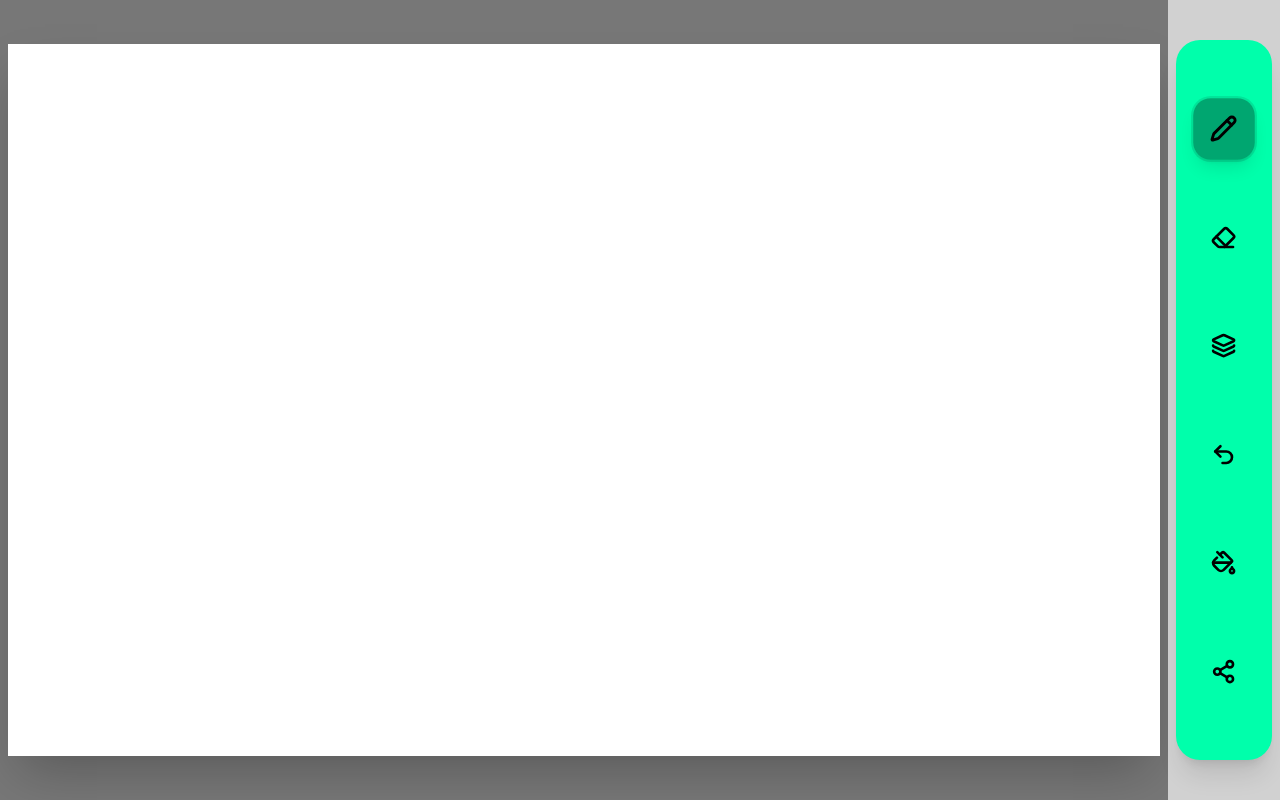
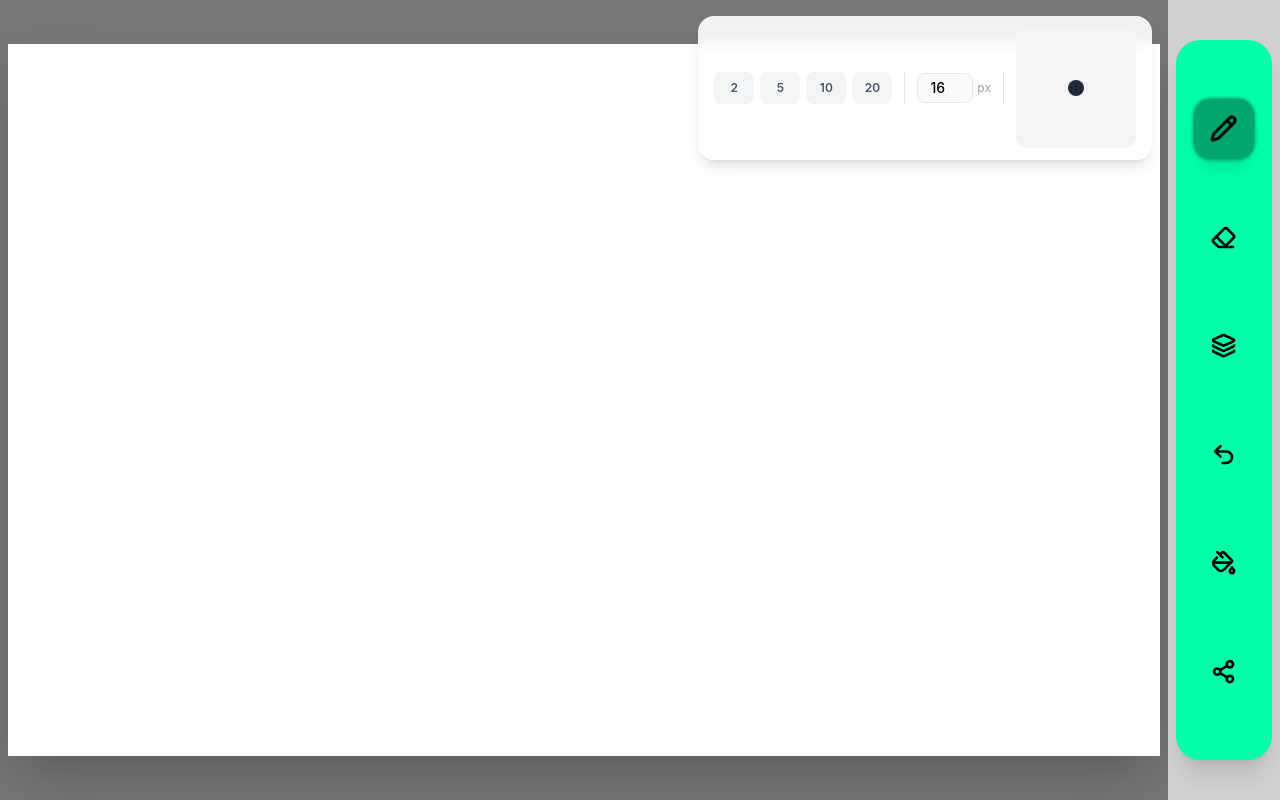
Before and after one commit to 12a1070/Aimag, a React (Vite) app: page / in a window 1280 px wide. Built offline with nearby package versions, Linux system fonts and the light colour scheme.

Commit message:
feat: ブラシ・消しゴムのサイズ変更UIを実装しStorybookストーリーを追加

```diff
--- a/src/App.jsx
+++ b/src/App.jsx
@@ -1,3 +1,4 @@
+import BrushSizeSelector from "./components/BrushSizeSelector";
 import DrawingCanvas from "./components/DrawingCanvas";
 import SharePanel from "./components/SharePanel";
 import Toolbar from "./components/Toolbar";
@@ -10,7 +11,7 @@ function App() {
   const share = useShare(drawing.canvasRef);
 
   return (
-    <div className="flex h-dvh w-screen flex-col overflow-hidden bg-[#E5E5E5] md:flex-row landscape:flex-row">
+    <div className="relative flex h-dvh w-screen flex-col overflow-hidden bg-[#E5E5E5] md:flex-row landscape:flex-row">
       <DrawingCanvas
         canvasRef={drawing.canvasRef}
         canvasHandlers={drawing.canvasHandlers}
@@ -19,6 +20,15 @@ function App() {
         cursorScale={drawing.cursorScale}
         brushSize={drawing.brushSize}
       />
+      <div className="pointer-events-none absolute inset-0 flex items-end justify-center pb-28 landscape:items-start landscape:justify-end landscape:pb-0 landscape:pr-32 landscape:pt-4 md:items-start md:justify-end md:pb-0 md:pr-36 md:pt-4">
+        <div className="pointer-events-auto">
+          <BrushSizeSelector
+            size={drawing.brushSize}
+            onSizeChange={drawing.setBrushSize}
+            toolMode={drawing.toolMode}
+          />
+        </div>
+      </div>
       <Toolbar
         toolMode={drawing.toolMode}
         onSelectTool={drawing.setToolMode}
--- /dev/null
+++ b/src/components/BrushSizeSelector.jsx
@@ -0,0 +1,88 @@
+import React, { useEffect, useState } from "react";
+
+const PRESETS = [2, 5, 10, 20];
+const MIN_SIZE = 1;
+const MAX_SIZE = 500;
+const MAX_PREVIEW_PX = 120;
+
+const BrushSizeSelector = React.memo(function BrushSizeSelector({
+  size,
+  onSizeChange,
+  toolMode = "pencil",
+}) {
+  const [inputValue, setInputValue] = useState(String(size));
+
+  useEffect(() => {
+    setInputValue(String(size));
+  }, [size]);
+
+  const commit = (raw) => {
+    const n = parseInt(raw, 10);
+    const clamped = isNaN(n) ? MIN_SIZE : Math.min(MAX_SIZE, Math.max(MIN_SIZE, n));
+    setInputValue(String(clamped));
+    onSizeChange(clamped);
+  };
+
+  const handleInputChange = (e) => {
+    setInputValue(e.target.value);
+    const n = parseInt(e.target.value, 10);
+    if (!isNaN(n) && n >= MIN_SIZE && n <= MAX_SIZE) {
+      onSizeChange(n);
+    }
+  };
+
+  const previewDiameter = Math.max(2, Math.min(MAX_PREVIEW_PX, size));
+  const isEraser = toolMode === "eraser";
+
+  return (
+    <div className="flex items-center gap-3 rounded-2xl bg-white/90 px-4 py-3 shadow-lg backdrop-blur-sm">
+      <div className="flex gap-1.5">
+        {PRESETS.map((p) => (
+          <button
+            key={p}
+            type="button"
+            onClick={() => onSizeChange(p)}
+            className={`h-8 w-10 rounded-lg text-xs font-semibold transition-all active:scale-95 ${
+              size === p
+                ? "scale-105 bg-black text-white shadow-md"
+                : "bg-gray-100 text-gray-600 hover:bg-gray-200"
+            }`}
+          >
+            {p}
+          </button>
+        ))}
+      </div>
+
+      <div className="h-8 w-px shrink-0 bg-gray-200" />
+
+      <div className="flex items-center gap-1">
+        <input
+          type="number"
+          min={MIN_SIZE}
+          max={MAX_SIZE}
+          value={inputValue}
+          onChange={handleInputChange}
+          onBlur={(e) => commit(e.target.value)}
+          onKeyDown={(e) => e.key === "Enter" && commit(inputValue)}
+          className="w-14 rounded-lg border border-gray-200 bg-gray-50 px-2 py-1 text-center text-sm font-medium focus:border-black focus:outline-none"
+        />
+        <span className="text-xs text-gray-400">px</span>
+      </div>
+
+      <div className="h-8 w-px shrink-0 bg-gray-200" />
+
+      <div className="flex h-[7.5rem] w-[7.5rem] shrink-0 items-center justify-center rounded-xl bg-gray-100">
+        <div
+          className={`rounded-full transition-all ${
+            isEraser
+              ? "border-2 border-gray-300 bg-white"
+              : "bg-gray-800"
+          }`}
+          style={{ width: previewDiameter, height: previewDiameter }}
+        />
+      </div>
+    </div>
+  );
+});
+
+export default BrushSizeSelector;
--- a/src/hooks/useDrawing.js
+++ b/src/hooks/useDrawing.js
@@ -1,5 +1,10 @@
 import { useCallback, useEffect, useMemo, useRef, useState } from "react";
 import { TOOL_CONFIG } from "../constants/toolConfig";
+
+const INITIAL_SIZES = {
+  pencil: TOOL_CONFIG.pencil.size,
+  eraser: TOOL_CONFIG.eraser.size,
+};
 
 export function useDrawing() {
   const canvasRef = useRef(null);
@@ -10,9 +15,17 @@ export function useDrawing() {
   const rafRef = useRef(null);
 
   const [toolMode, setToolMode] = useState("pencil");
+  const [toolSizes, setToolSizes] = useState(INITIAL_SIZES);
   const [cursorPos, setCursorPos] = useState({ x: 0, y: 0 });
   const [isPointerInCanvas, setIsPointerInCanvas] = useState(false);
   const [cursorScale, setCursorScale] = useState(1);
+
+  const setBrushSize = useCallback(
+    (size) => {
+      setToolSizes((prev) => ({ ...prev, [toolMode]: size }));
+    },
+    [toolMode],
+  );
 
   useEffect(() => {
     const canvas = canvasRef.current;
@@ -63,10 +76,10 @@ export function useDrawing() {
     (context) => {
       const tool = TOOL_CONFIG[toolMode] ?? TOOL_CONFIG.pencil;
       context.globalCompositeOperation = tool.composite;
-      context.lineWidth = tool.size;
+      context.lineWidth = toolSizes[toolMode] ?? tool.size;
       if (tool.strokeStyle) context.strokeStyle = tool.strokeStyle;
     },
-    [toolMode],
+    [toolMode, toolSizes],
   );
 
   const onPointerDown = useCallback(
@@ -160,7 +173,8 @@ export function useDrawing() {
     cursorPos,
     cursorScale,
     isPointerInCanvas,
-    brushSize: (TOOL_CONFIG[toolMode] ?? TOOL_CONFIG.pencil).size,
+    brushSize: toolSizes[toolMode] ?? (TOOL_CONFIG[toolMode] ?? TOOL_CONFIG.pencil).size,
+    setBrushSize,
     canvasHandlers,
   };
 }
```
Also changed, not shown: 1 other file (tests, documents, lock files or other folders).
